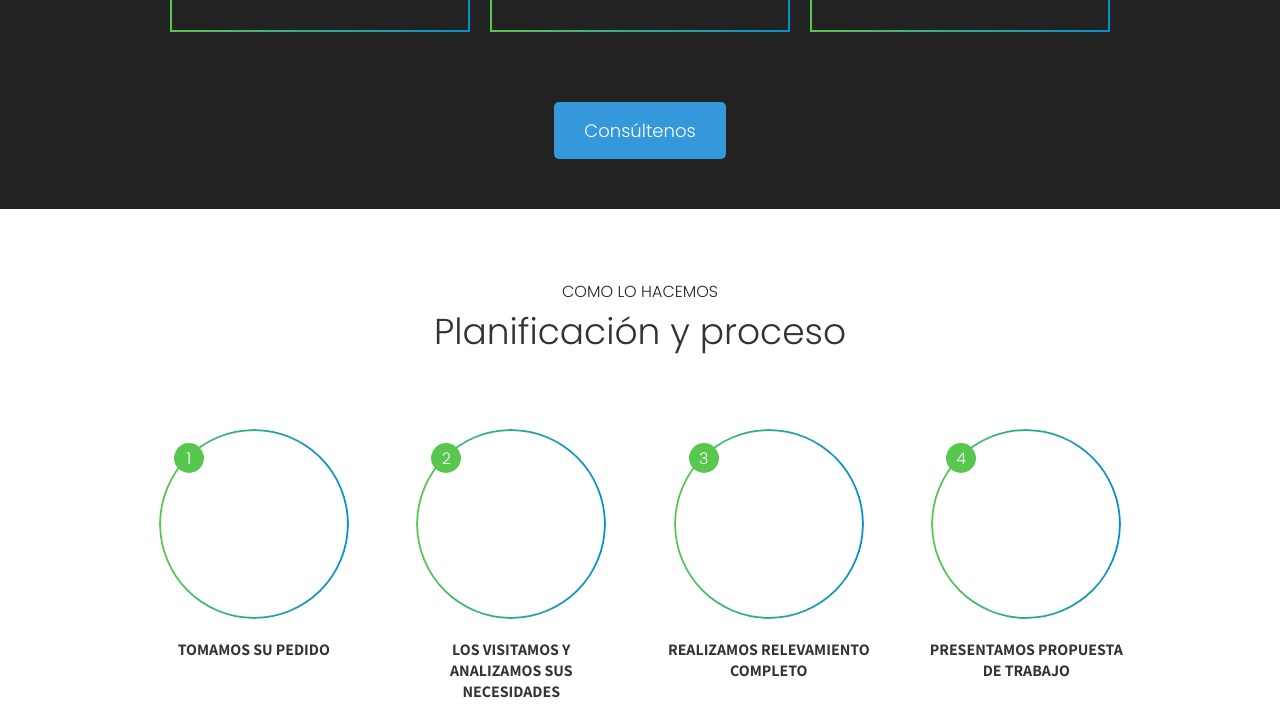
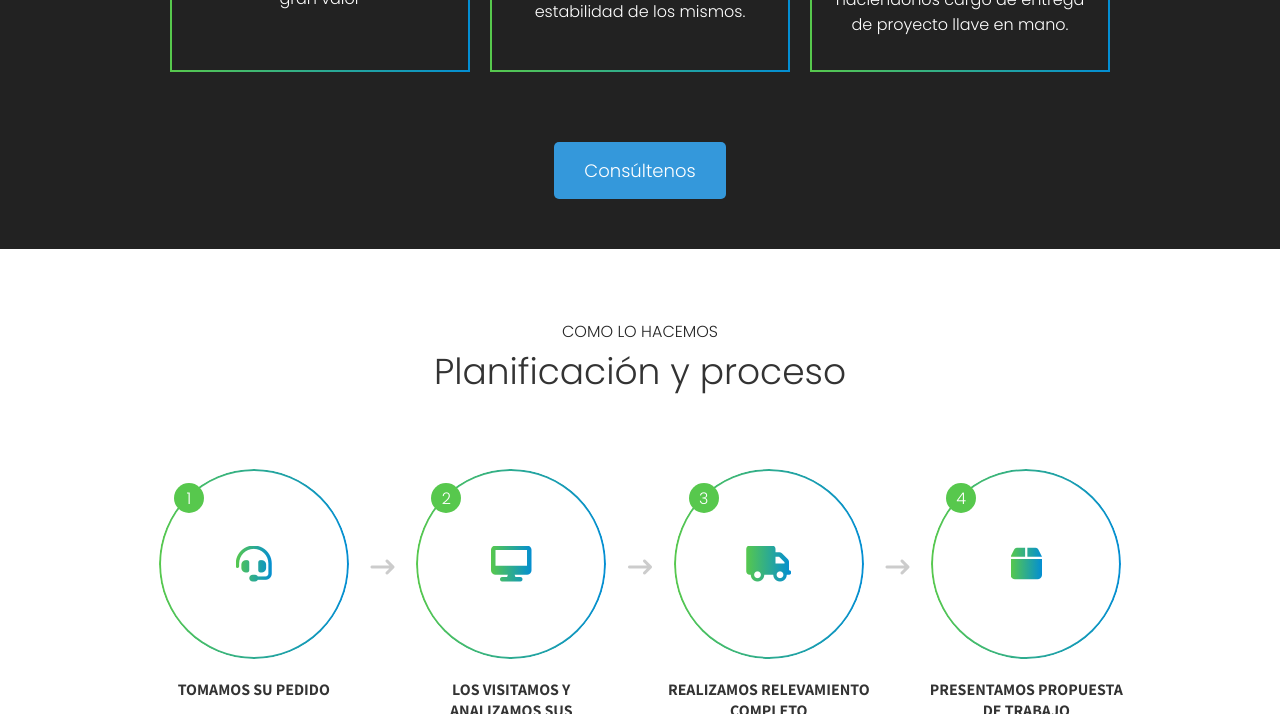
Before and after one commit to MatiasCatuogno/Itp-Company, a website: page index.html in a window 1280 px wide. Shown: the part 2086-2800 px from the top of the page. Drawn offline with Linux system fonts and the light colour scheme.

Commit message:
Optimizing SEO

```diff
--- a/index.html
+++ b/index.html
@@ -43,6 +43,7 @@
 <!-- Preloads de fuentes para mejorar el rendimiento -->
  <link rel="preload" href="https://fonts.googleapis.com/css2?family=Be+Vietnam+Pro:wght@400;700&family=Poppins:wght@300;600&family=Roboto:wght@400;700&family=Assistant:wght@400;700&display=swap" as="style" onload="this.onload=null;this.rel='stylesheet'">
  <link rel="stylesheet" href="https://fonts.googleapis.com/css2?family=Be+Vietnam+Pro:wght@400;700&family=Poppins:wght@300;600&family=Roboto:wght@400;700&family=Assistant:wght@400;700&display=swap">
+ <link rel="stylesheet" href="https://cdnjs.cloudflare.com/ajax/libs/font-awesome/6.7.2/css/all.min.css" media="print" onload="this.onload=null;this.media='all'">
 <!-- Custom CSS -->
  <style>
  * {
@@ -87,7 +88,6 @@
  </style>
  <link rel="stylesheet" href="styles.css" type="text/css" as="style">
  <link rel="stylesheet" href="m-querys.css" type="text/css" as="style">
- <link rel="stylesheet" href="https://cdnjs.cloudflare.com/ajax/libs/font-awesome/6.7.2/css/all.min.css" media="print" onload="this.onload=null;this.rel='all'">
 </head>
 <body class="body">
  <!-- Header -->
```
